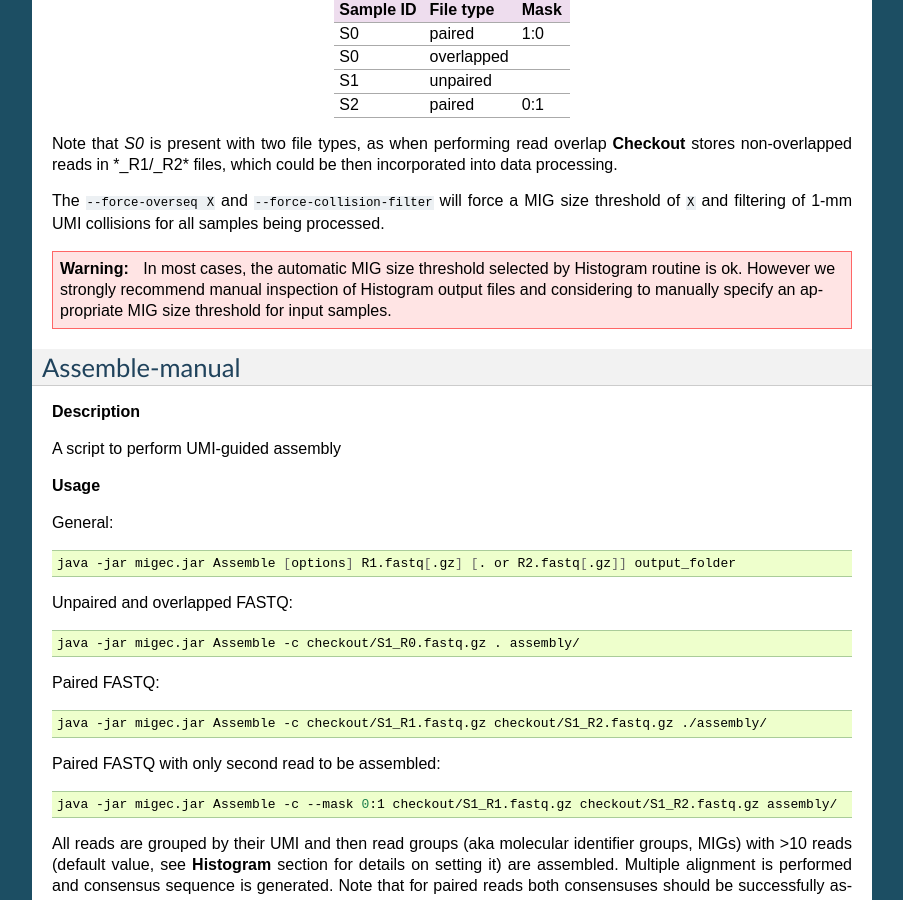
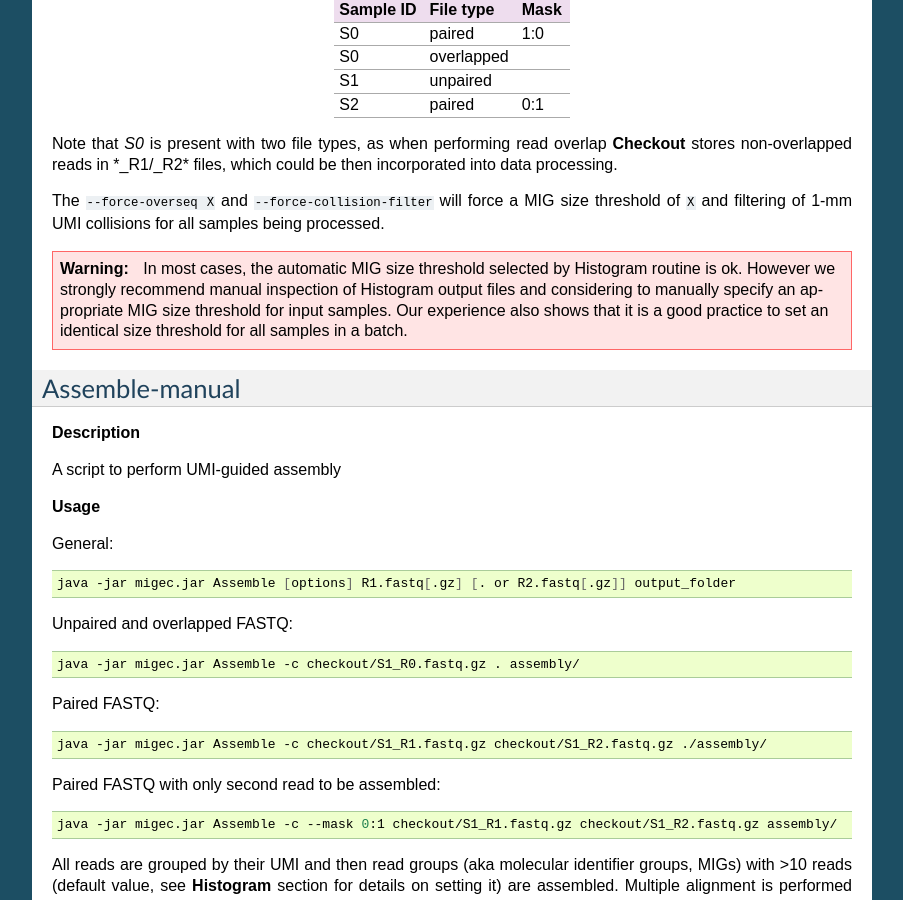
Before and after one commit to mikessh/migec, a Sphinx documentation site: the page built from doc/assemble.rst, in a window 1280 px wide and 900 px high, scrolled down 605 px. Shown: the whole window, without its empty margins (198-1101 px from the left). Built offline with Sphinx 7.4.7, drawn with Linux system fonts in a browser that asks for light colours.

Commit message:
[docs] minor additions

```diff
--- a/doc/assemble.rst
+++ b/doc/assemble.rst
@@ -60,7 +60,9 @@ samples being processed.
 
     In most cases, the automatic MIG size threshold selected by Histogram routine is ok.
     However we strongly recommend manual inspection of Histogram output files and considering
-    to manually specify an appropriate MIG size threshold for input samples.
+    to manually specify an appropriate MIG size threshold for input samples. Our experience
+    also shows that it is a good practice to set an identical size threshold for all samples
+    in a batch.
 
 .. _assemblemanual:
 
```
Also changed, not shown: README.md (+2 -0 lines).
